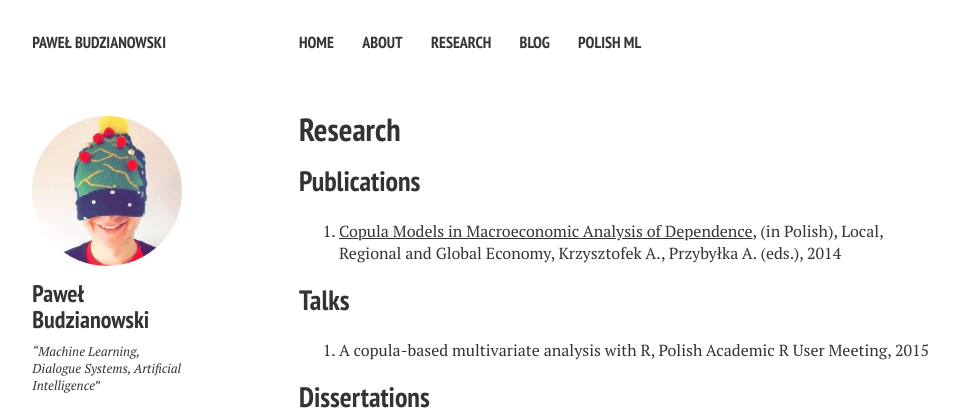
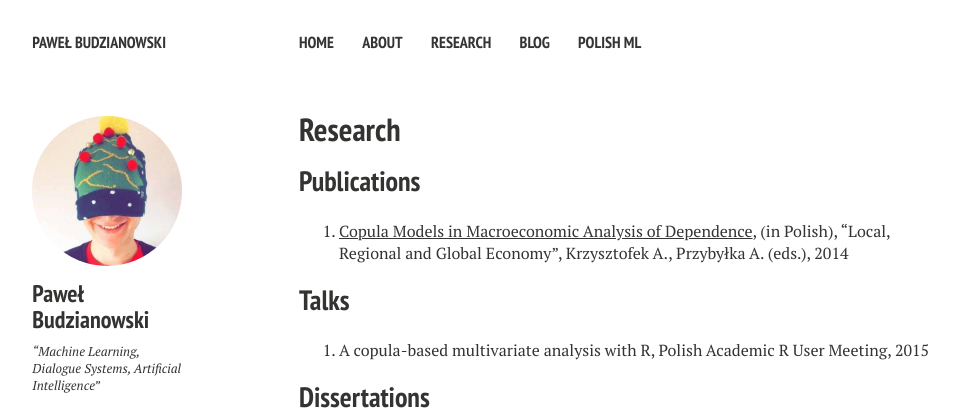
Before and after one commit to pawel-polyai/budzianowski.github.io, a Jekyll site: the page built from research.md, in a window 1280 px wide. Shown: the top 414 px of the page, without its empty margins (21-989 px from the left). Built offline with Jekyll 4.4.1, drawn with Linux system fonts in a browser that asks for light colours; nearby versions of some CDN libraries.

```diff
--- a/research.md
+++ b/research.md
@@ -8,7 +8,7 @@ comments: false
 ---
 
 ## Publications
-1. [Copula Models in Macroeconomic Analysis of Dependence](http://www.atwydawnictwo.pl/katalog-ksiazek/ekonomiaizarzadzanie/item/115-ekonomia-w-ujeciu-globalnym-regionalnym-i-lokalnym), (in Polish), Local, Regional and Global Economy, Krzysztofek A., Przybyłka A. (eds.), 2014
+1. [Copula Models in Macroeconomic Analysis of Dependence](http://www.atwydawnictwo.pl/katalog-ksiazek/ekonomiaizarzadzanie/item/115-ekonomia-w-ujeciu-globalnym-regionalnym-i-lokalnym), (in Polish), "Local, Regional and Global Economy", Krzysztofek A., Przybyłka A. (eds.), 2014
 
 ## Talks
 1. A copula-based multivariate analysis with R, Polish Academic R User Meeting, 2015
```
